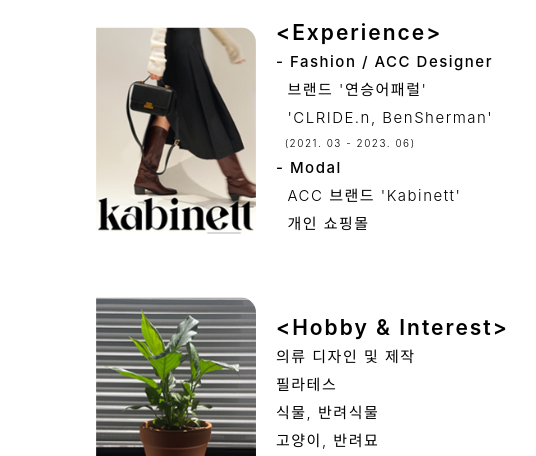
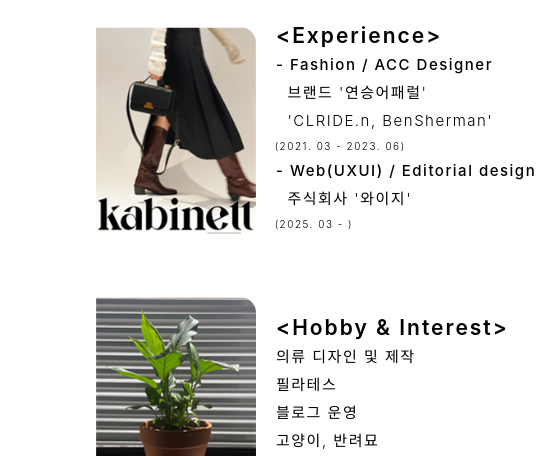
Before and after one commit to ohdabinn/ohdabinn.github.io, a plain HTML site: page index.html in a window 1280 px wide. Shown: the part 1040-1496 px from the top of the page, 744-1280 px from the left. Drawn offline with nearby package versions, Linux system fonts and the light colour scheme; a web font is replaced by a local one.

Commit message:
0716
내용 수정 및 제작 중

```diff
--- a/css/ohdabinn.css
+++ b/css/ohdabinn.css
@@ -538,6 +538,7 @@ body {
 
 #margin-text {
   font-size: 10px;
+  margin-left: -10px;
 }
 
 .middleLineBottom {
--- a/index.html
+++ b/index.html
@@ -144,9 +144,9 @@
                 <li id="margin-text">&nbsp;&nbsp;&#40;2021. 03 - 2023. 06&#41;</li>
               </ul>
               <ul>
-                <li><strong class="strong">- Modal</strong></li>
-                <li>&nbsp;&nbsp;ACC 브랜드 'Kabinett'</li>
-                <li>&nbsp;&nbsp;개인 쇼핑몰</li>
+                <li><strong class="strong">- Web&#40;UXUI&#41; / Editorial designer</strong></li>
+                <li>&nbsp;&nbsp;주식회사 '와이지'</li>
+                <li id="margin-text">&nbsp;&nbsp;&#40;2025. 03 - &#41;</li>
               </ul>
             </div>
           </div> <!-- /.right_contents -->
@@ -162,7 +162,7 @@
               <ul>
                 <li>의류 디자인 및 제작</li>
                 <li>필라테스</li>
-                <li>식물, 반려식물</li>
+                <li>블로그 운영</li>
                 <li>고양이, 반려묘</li>
                 <li>독서 및 기록</li>
               </ul>
```
